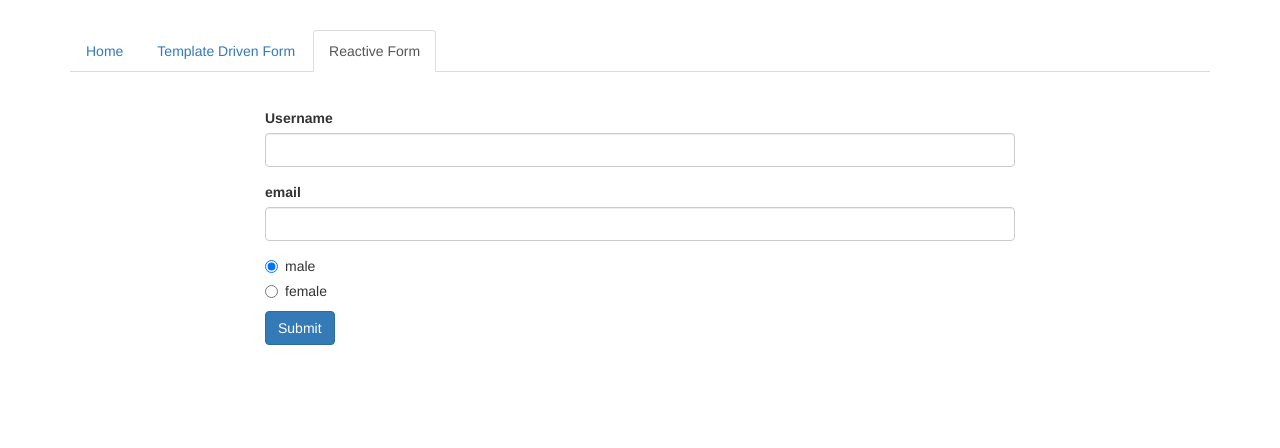
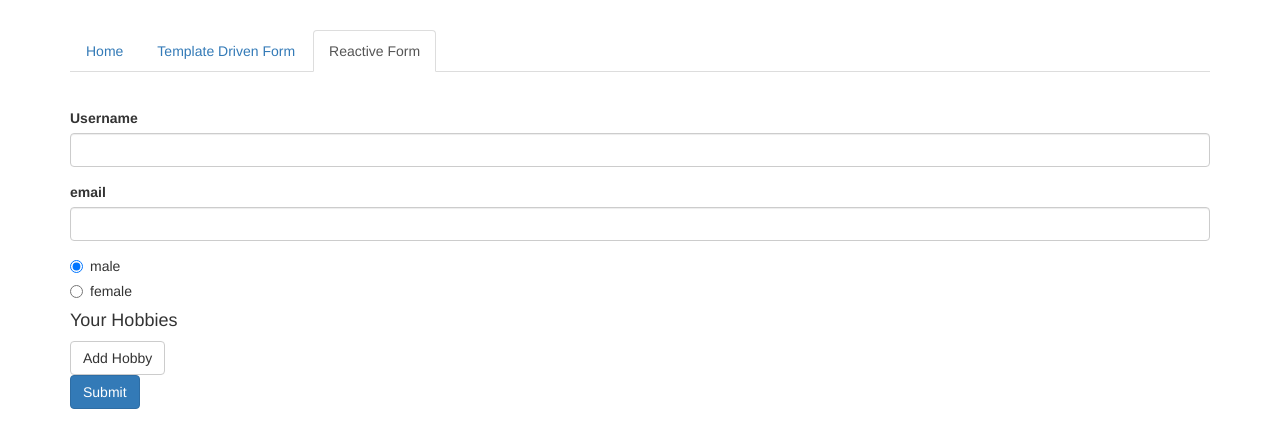
Before and after one commit to juanalesandri/training, an Angular app in the folder forms-start/: page /reactive in a window 1280 px wide. Shown: the top 448 px of the page. Built offline with nearby package versions, Linux system fonts and the light colour scheme.

Commit message:
Se agrega validador personalizado en el formulario

```diff
--- a/forms-start/src/app/reactive-form/reactive-form.component.html
+++ b/forms-start/src/app/reactive-form/reactive-form.component.html
@@ -1,31 +1,52 @@
 <div class="container">
     <div class="row">
-        <div class="col-xs-12 col-sm-10 col-md-8 col-sm-offset-1 col-md-offset-2">
+        <div class="col-xs-12">
             <form [formGroup]="signupForm" (ngSubmit)="submitForm()">
+                <div formGroupName="userData">
                     <div class="form-group">
                         <label for="username">Username</label>
                         <input type="text" id="username" class="form-control" formControlName="username">
                         <!-- <input type="text" id="username" class="form-control" [formControlName]="'username'"> es lo mismo que la linea anterior-->
                         <span class="help-control"
-                        *ngIf="!signupForm.get('username').valid && signupForm.get('username').touched">Please enter a
-                        valid
-                        username</span>
+                            *ngIf="!signupForm.get('userData.username').valid && signupForm.get('userData.username').touched"
+                            class="help-block">
+                            <span *ngIf="signupForm.get('userData.username').errors['nameIsForbidden']">This name is
+                                invalid</span>
+                            <span *ngIf="signupForm.get('userData.username').errors['required']">This field is
+                                required</span>
+                        </span>
+
+                        <span
+                            *ngIf="!signupForm.get('userData.email').valid && signupForm.get('userData.email').touched">
+                            <span class="help-block"
+                                *ngIf="!signupForm.get('userData.username').errors['nameIsForbidden']">This name is
+                                invalid</span> This field is required</span>
                     </div>
                     <div class="form-group">
                         <label for="email">email</label>
                         <input type="text" id="email" class="form-control" formControlName="email">
-                    <span class="help-control"
-                        *ngIf="!signupForm.get('email').valid && signupForm.get('email').touched">Please
+                        <span class="help-block"
+                            *ngIf="!signupForm.get('userData.email').valid && signupForm.get('userData.email').touched">Please
                             enter a valid email</span>
+                    </div>
                 </div>
                 <div class="radio" *ngFor="let gender of genders">
                     <label>
                         <input type="radio" [value]="gender" formControlName="gender">{{ gender }}
                     </label>
                 </div>
+                <div formArrayName="hobbies">
+                    <h4>Your Hobbies</h4>
+                    <button class="btn btn-default" type="button" (click)="addHobby()">Add Hobby</button>
+                    <div class="form-group" *ngFor="let hobbyControl of getControls();let i=index">
+                        <input type="text" class="form-control" [formControlName]="i">
+                    </div>
+                </div>
                 <span class="help-control" *ngIf="!signupForm.valid && signupForm.touched">Please enter a valid
                     data</span>
+                <div class="m-t-2">
                     <button class="btn btn-primary" type="submit">Submit</button>
+                </div>
             </form>
         </div>
     </div>
--- a/forms-start/src/app/reactive-form/reactive-form.component.ts
+++ b/forms-start/src/app/reactive-form/reactive-form.component.ts
@@ -1,5 +1,5 @@
 import { Component, OnInit } from '@angular/core';
-import { FormControl, FormGroup, Validators } from '@angular/forms';
+import { FormArray, FormControl, FormGroup, Validators } from '@angular/forms';
 
 @Component({
   selector: 'app-reactive-form',
@@ -9,14 +9,18 @@ import { FormControl, FormGroup, Validators } from '@angular/forms';
 export class ReactiveFormComponent implements OnInit {
   genders = ['male', 'female'];
   signupForm: FormGroup;
+  forbiddenUsername = ['juan', 'pedro'];
 
   constructor() { }
 
   ngOnInit(): void {
     this.signupForm = new FormGroup({
-      'username': new FormControl(null, Validators.required),
-      'email': new FormControl(null, [Validators.required, Validators.email]),
-      'gender': new FormControl('male')
+      'userData': new FormGroup({
+        'username': new FormControl(null, [Validators.required, this.forbiddenNames.bind(this)]),
+        'email': new FormControl(null, [Validators.required, Validators.email]),
+      }),
+      'gender': new FormControl('male'),
+      'hobbies': new FormArray([])
     })
   }
 
@@ -24,4 +28,22 @@ export class ReactiveFormComponent implements OnInit {
     console.log(this.signupForm)
   }
 
+  addHobby() {
+    const control = new FormControl(null, Validators.required);
+    (<FormArray>this.signupForm.get('hobbies')).push(control);
+  }
+
+  getControls() {
+    return (<FormArray>this.signupForm.get('hobbies')).controls;
+  }
+
+  forbiddenNames(control: FormControl): { [s: string]: boolean } {
+    //console.log('CONTROL VALUE: ', control.value.toLowerCase());
+    //console.log(control);
+    const controlValue = control.value ? control.value.toLowerCase() : '';
+    //console.log('CONTROL VALUE: ', controlValue);
+    return (this.forbiddenUsername.indexOf(controlValue) !== -1) ? { 'nameIsForbidden': true } : null
+
+  }
+
 }
```
Lines whose indentation alone changed are shown as unchanged.
